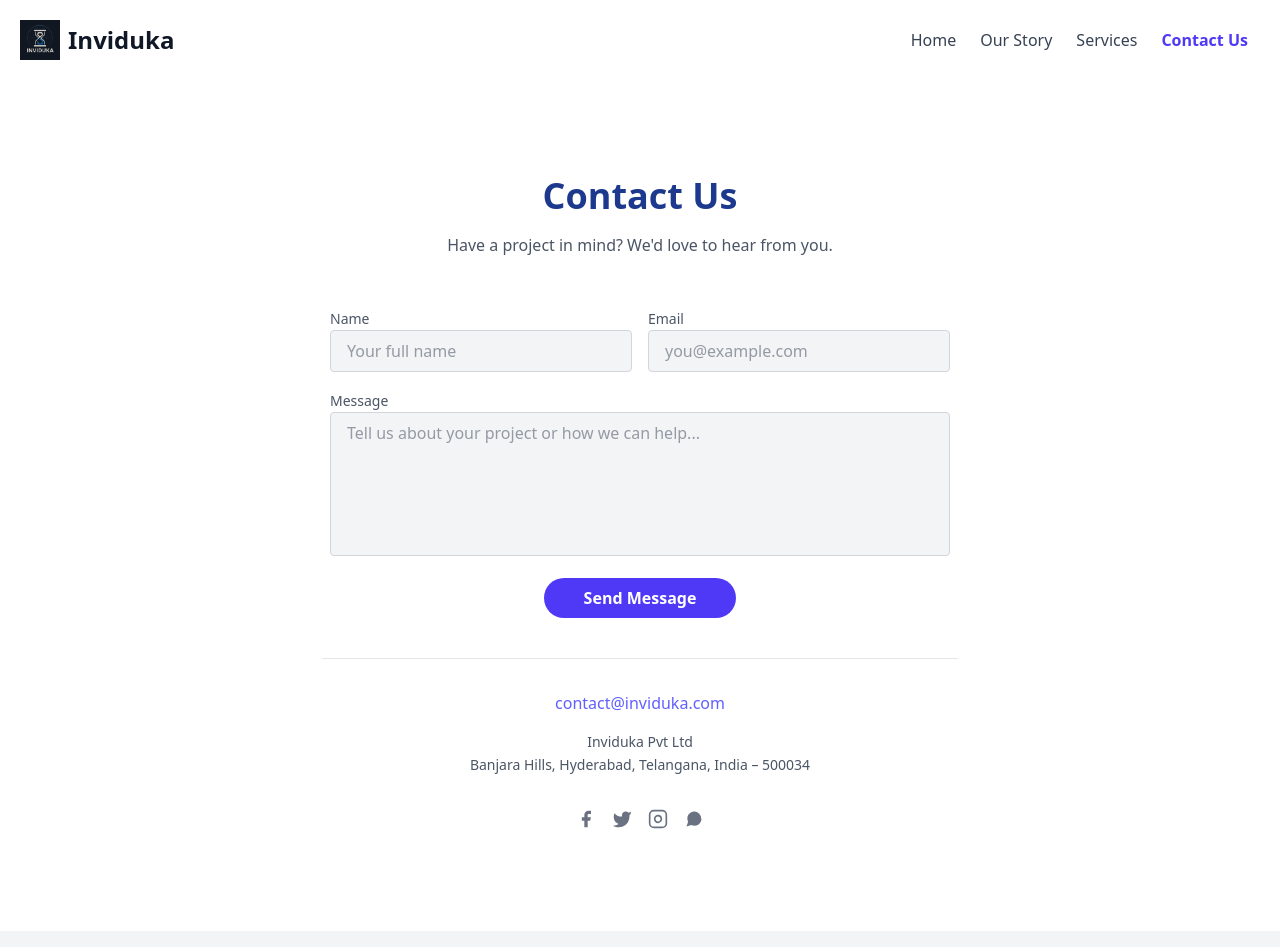
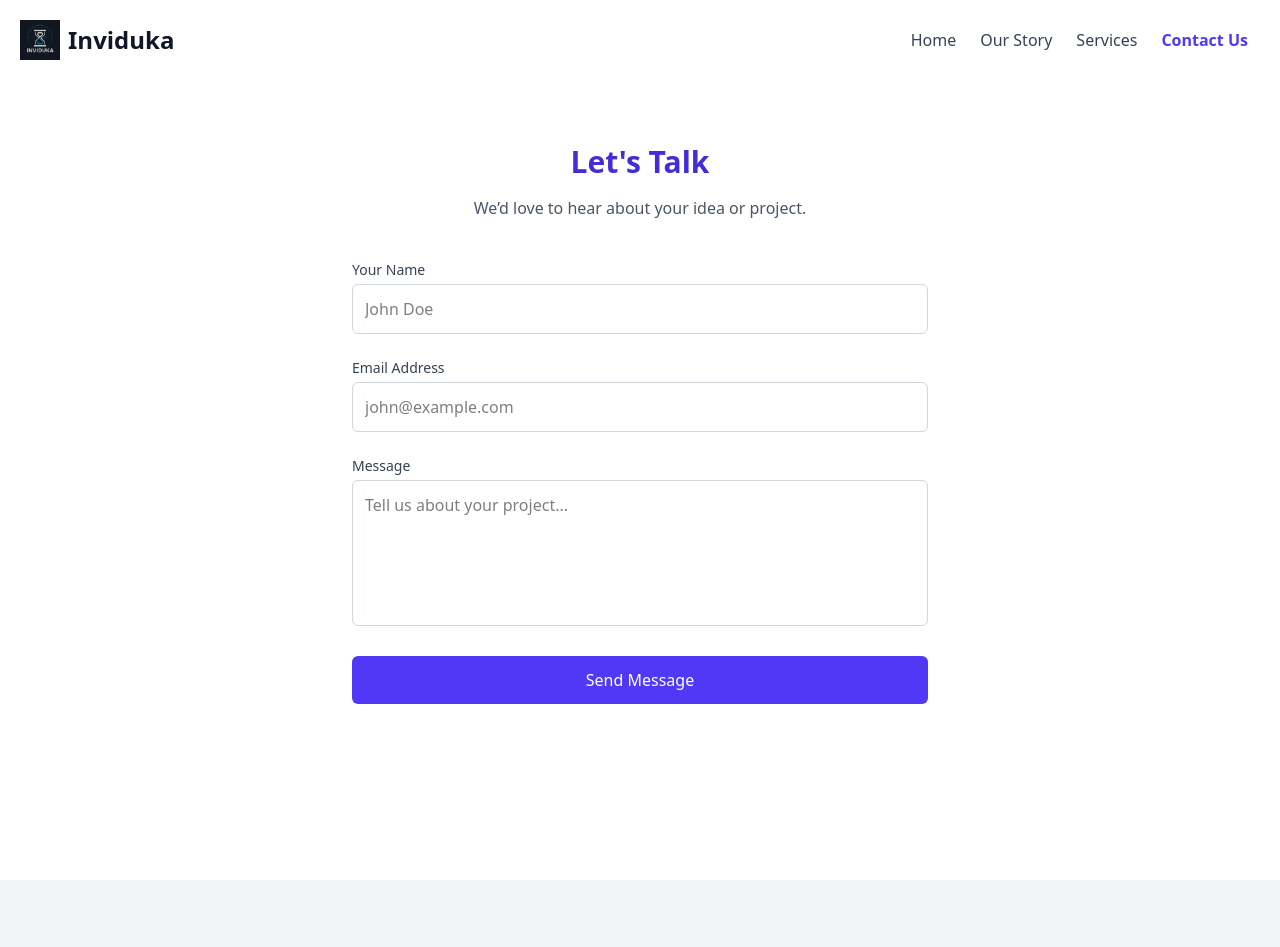
Before and after one commit to thiruthodangi2002/Inviduka, a React (Vite) app: page /contact in a window 1280 px wide. Shown: the top 947 px of the page. Built offline with nearby package versions, Linux system fonts and the light colour scheme.

Commit message:
Update contact form with EmailJS integration

```diff
--- a/index.html
+++ b/index.html
@@ -1,15 +1,18 @@
 <!doctype html>
 <html lang="en">
+
 <head>
   <meta charset="UTF-8" />
   <link rel="icon" type="image/svg+xml" href="/vite.svg" />
   <meta name="viewport" content="width=device-width, initial-scale=1.0" />
   <link rel="icon" href="/favicon.ico" type="image/x-icon" />
 
-    <title>React App</title>
+  <title>Inviduka</title>
 </head>
+
 <body>
   <div id="root"></div>
   <script type="module" src="/src/main.jsx"></script>
 </body>
+
 </html>
--- a/package.json
+++ b/package.json
@@ -10,6 +10,7 @@
     "preview": "vite preview"
   },
   "dependencies": {
+    "@emailjs/browser": "^4.4.1",
     "@tailwindcss/vite": "^4.1.6",
     "framer-motion": "^12.11.3",
     "react": "^19.1.0",
--- a/src/components/Contactus.jsx
+++ b/src/components/Contactus.jsx
@@ -1,168 +1,101 @@
-import React from "react";
+import React, { useRef, useState } from "react";
+import emailjs from "@emailjs/browser";
 
 const Contactus = () => {
+  const form = useRef();
+  const [sent, setSent] = useState(false);
+  const [error, setError] = useState(false);
+
+  const sendEmail = (e) => {
+    e.preventDefault();
+    setSent(false);
+    setError(false);
+
+    emailjs
+      .sendForm(
+        "service_svc5v1n", // your Service ID
+        "template_asxwo0p", // your Template ID
+        form.current,
+        "TClvfqrzHuKZejqA3" // your Public Key
+      )
+      .then(
+        (result) => {
+          console.log(result.text);
+          setSent(true);
+          form.current.reset();
+        },
+        (error) => {
+          console.log(error.text);
+          setError(true);
+        }
+      );
+  };
+
   return (
-    <section className="text-gray-700 body-font relative bg-white min-h-screen">
-      <div className="container px-5 py-24 mx-auto">
-        {/* Header */}
-        <div className="flex flex-col text-center w-full mb-12">
-          <h1 className="sm:text-4xl text-3xl font-bold title-font text-blue-900 mb-4">
-            Contact Us
-          </h1>
-          <p className="lg:w-2/3 mx-auto text-base leading-relaxed text-gray-600">
-            Have a project in mind? We'd love to hear from you.
+    <section className="min-h-screen bg-white px-5 py-16">
+      <div className="max-w-xl mx-auto">
+        <h2 className="text-3xl font-bold text-center text-indigo-700 mb-4">
+          Let's Talk
+        </h2>
+        <p className="text-center text-gray-600 mb-10">
+          We’d love to hear about your idea or project.
         </p>
-        </div>
 
-        {/* Form */}
-        <div className="lg:w-1/2 md:w-2/3 mx-auto">
-          <div className="flex flex-wrap -m-2">
-            {/* Name */}
-            <div className="p-2 w-1/2">
-              <div className="relative">
-                <label htmlFor="name" className="text-sm text-gray-600">
-                  Name
+        <form ref={form} onSubmit={sendEmail} className="space-y-6">
+          <div>
+            <label htmlFor="user_name" className="block text-sm font-medium text-gray-700">
+              Your Name
             </label>
             <input
               type="text"
-                  id="name"
-                  name="name"
+              name="user_name"
               required
-                  placeholder="Your full name"
-                  className="w-full bg-gray-100 rounded border border-gray-300 focus:border-indigo-500 focus:bg-white focus:ring-2 focus:ring-indigo-200 text-gray-700 py-2 px-4 transition duration-200 outline-none"
+              placeholder="John Doe"
+              className="w-full mt-1 p-3 border border-gray-300 rounded-md focus:ring-2 focus:ring-indigo-500 focus:outline-none"
             />
           </div>
-            </div>
 
-            {/* Email */}
-            <div className="p-2 w-1/2">
-              <div className="relative">
-                <label htmlFor="email" className="text-sm text-gray-600">
-                  Email
+          <div>
+            <label htmlFor="user_email" className="block text-sm font-medium text-gray-700">
+              Email Address
             </label>
             <input
               type="email"
-                  id="email"
-                  name="email"
+              name="user_email"
               required
-                  placeholder="you@example.com"
-                  className="w-full bg-gray-100 rounded border border-gray-300 focus:border-indigo-500 focus:bg-white focus:ring-2 focus:ring-indigo-200 text-gray-700 py-2 px-4 transition duration-200 outline-none"
+              placeholder="john@example.com"
+              className="w-full mt-1 p-3 border border-gray-300 rounded-md focus:ring-2 focus:ring-indigo-500 focus:outline-none"
             />
           </div>
-            </div>
 
-            {/* Message */}
-            <div className="p-2 w-full">
-              <div className="relative">
-                <label htmlFor="message" className="text-sm text-gray-600">
+          <div>
+            <label htmlFor="message" className="block text-sm font-medium text-gray-700">
               Message
             </label>
             <textarea
-                  id="message"
               name="message"
+              rows="5"
               required
-                  placeholder="Tell us about your project or how we can help..."
-                  className="w-full bg-gray-100 rounded border border-gray-300 focus:border-indigo-500 focus:bg-white focus:ring-2 focus:ring-indigo-200 h-36 text-gray-700 py-2 px-4 resize-none transition duration-200 outline-none"
+              placeholder="Tell us about your project..."
+              className="w-full mt-1 p-3 border border-gray-300 rounded-md focus:ring-2 focus:ring-indigo-500 focus:outline-none resize-none"
             ></textarea>
           </div>
-            </div>
 
-            {/* Button */}
-            <div className="p-2 w-full">
           <button
             type="submit"
-                className="flex mx-auto bg-indigo-600 text-white font-semibold py-2 px-10 rounded-full hover:bg-indigo-700 transition"
+            className="w-full bg-indigo-600 text-white py-3 px-6 rounded-md hover:bg-indigo-700 transition font-medium"
           >
             Send Message
           </button>
-            </div>
 
-            {/* Footer Info */}
-            <div className="p-2 w-full pt-8 mt-8 border-t border-gray-200 text-center">
-              <a
-                href="mailto:contact@inviduka.com"
-                className="text-indigo-500 font-medium hover:underline"
-              >
-                contact@inviduka.com
-              </a>
-              <p className="leading-relaxed my-4 text-sm text-gray-600">
-                Inviduka Pvt Ltd
-                <br />
-                Banjara Hills, Hyderabad, Telangana, India – 500034
-              </p>
-
-              {/* Social Media Icons */}
-              <div className="inline-flex space-x-4 mt-4 justify-center">
-                <a
-                  href="https://facebook.com"
-                  target="_blank"
-                  rel="noopener noreferrer"
-                  aria-label="Facebook"
-                  className="text-gray-500 hover:text-indigo-600"
-                >
-                  <svg
-                    fill="currentColor"
-                    className="w-5 h-5"
-                    viewBox="0 0 24 24"
-                  >
-                    <path d="M18 2h-3a5 5 0 00-5 5v3H7v4h3v8h4v-8h3l1-4h-4V7a1 1 0 011-1h3z" />
-                  </svg>
-                </a>
-
-                <a
-                  href="https://twitter.com"
-                  target="_blank"
-                  rel="noopener noreferrer"
-                  aria-label="Twitter"
-                  className="text-gray-500 hover:text-indigo-600"
-                >
-                  <svg
-                    fill="currentColor"
-                    className="w-5 h-5"
-                    viewBox="0 0 24 24"
-                  >
-                    <path d="M23 3a10.9 10.9 0 01-3.14 1.53A4.48 4.48 0 0012 8v1a10.66 10.66 0 01-9-4s-4 9 5 13a11.64 11.64 0 01-7 2c9 5 20 0 20-11.5a4.5 4.5 0 00-.08-.83A7.72 7.72 0 0023 3z" />
-                  </svg>
-                </a>
-
-                <a
-                  href="https://instagram.com"
-                  target="_blank"
-                  rel="noopener noreferrer"
-                  aria-label="Instagram"
-                  className="text-gray-500 hover:text-indigo-600"
-                >
-                  <svg
-                    stroke="currentColor"
-                    fill="none"
-                    strokeWidth="2"
-                    className="w-5 h-5"
-                    viewBox="0 0 24 24"
-                  >
-                    <rect width="20" height="20" x="2" y="2" rx="5" ry="5" />
-                    <path d="M16 11.37A4 4 0 1112.63 8 4 4 0 0116 11.37zM17.5 6.5h.01" />
-                  </svg>
-                </a>
-
-                <a
-                  href="https://linkedin.com"
-                  target="_blank"
-                  rel="noopener noreferrer"
-                  aria-label="LinkedIn"
-                  className="text-gray-500 hover:text-indigo-600"
-                >
-                  <svg
-                    fill="currentColor"
-                    className="w-5 h-5"
-                    viewBox="0 0 24 24"
-                  >
-                    <path d="M21 11.5a8.38 8.38 0 01-.9 3.8 8.5 8.5 0 01-7.6 4.7 8.38 8.38 0 01-3.8-.9L3 21l1.9-5.7a8.38 8.38 0 01-.9-3.8 8.5 8.5 0 014.7-7.6A8.38 8.38 0 0112 3h.5a8.5 8.5 0 018 8v.5z" />
-                  </svg>
-                </a>
-              </div>
-            </div>
-          </div>
-        </div>
+          {/* Status messages */}
+          {sent && (
+            <p className="text-green-600 text-center">Message sent successfully!</p>
+          )}
+          {error && (
+            <p className="text-red-600 text-center">Oops! Something went wrong.</p>
+          )}
+        </form>
       </div>
     </section>
   );
```
Also changed, not shown: 1 other file (tests, documents, lock files or other folders). Lines whose indentation alone changed are shown as unchanged.
